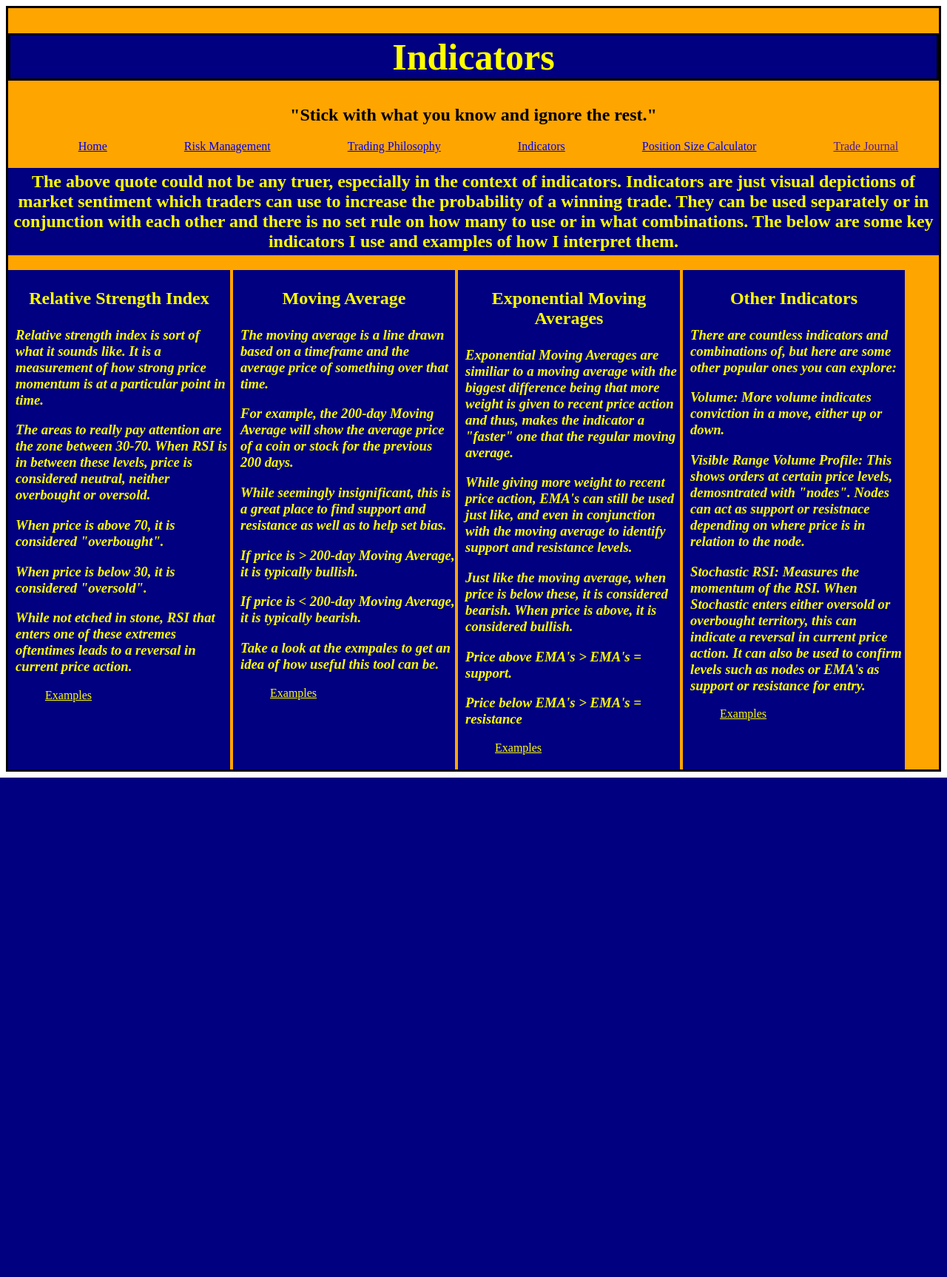
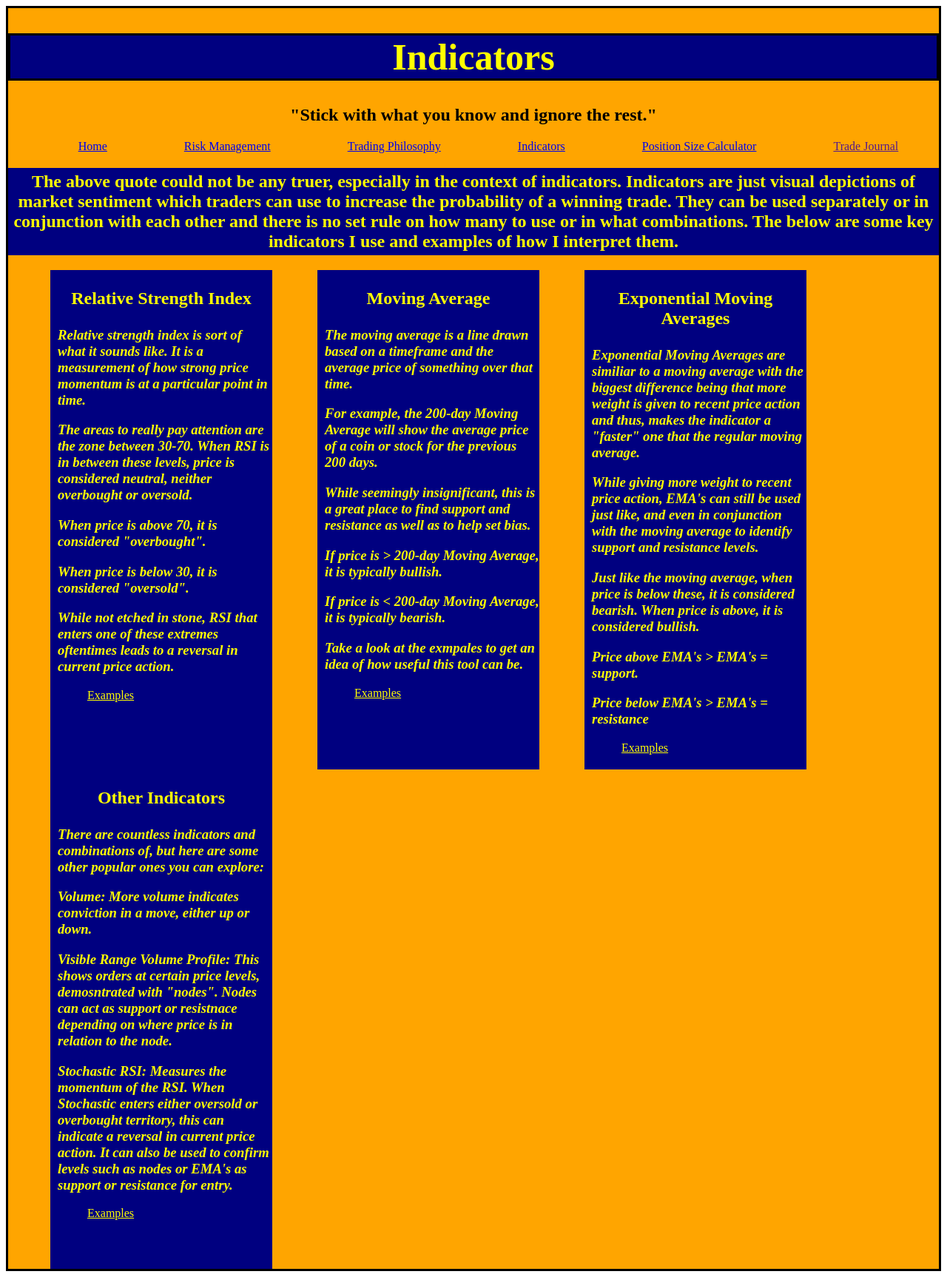
Before and after one commit to MrGraves1986/trading_pro, a Django app: page /indicators in a window 1280 px wide. Shown: the whole page at 74% size. Before the commit the page ends 1051 px from the top, so only its background shows below. Run offline with Django 4.2, Linux system fonts and the light colour scheme.

Commit message:
cleaned up indicator div

```diff
--- a/trading_pro_app/static/css/style.css
+++ b/trading_pro_app/static/css/style.css
@@ -199,6 +199,7 @@ h5 {
     background-color: navy;
     display: inline-block;
     vertical-align: top;
+    margin-left: 57px;
 }
 
 .example_link {
```
